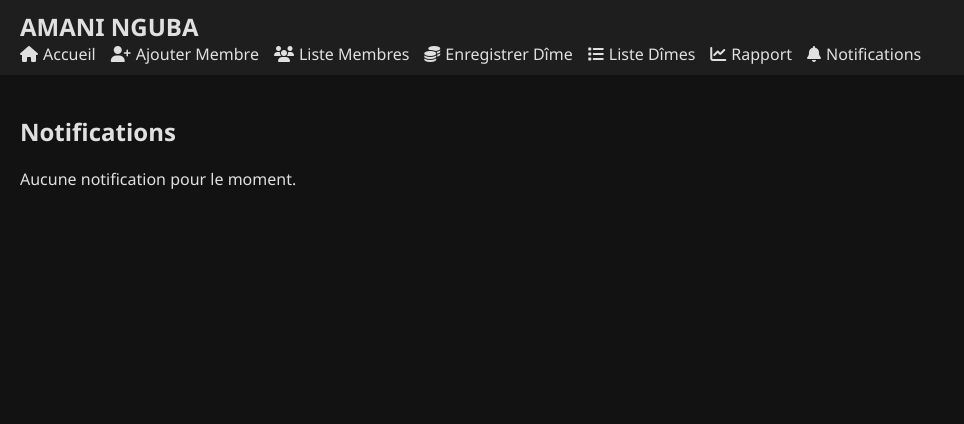
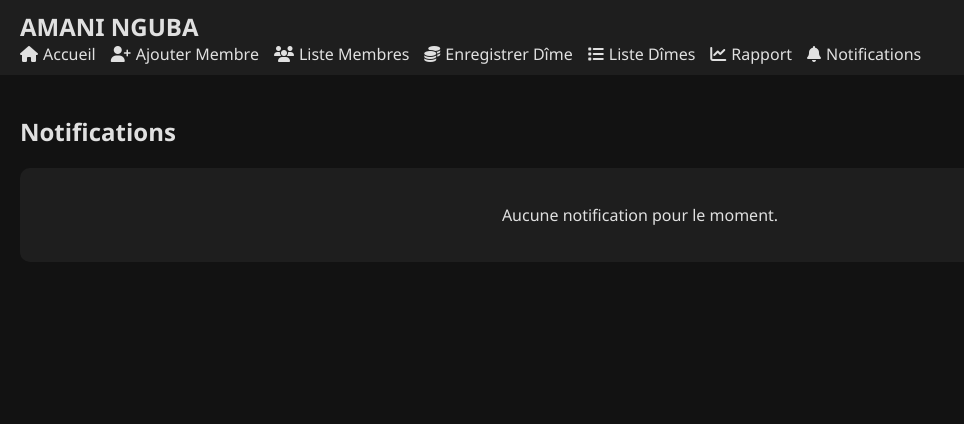
Before and after one commit to Andrebeet1/dimeamaninguba, a Flask app: page /notifications in a window 1280 px wide. Shown: the top 424 px of the page, without its empty margins (0-964 px from the left). Run offline with Flask 3, Linux system fonts and the light colour scheme.

Commit message:
Update notifications.html

```diff
--- a/templates/notifications.html
+++ b/templates/notifications.html
@@ -1,5 +1,17 @@
-{% extends "base.html" %}
+{% extends 'base.html' %}
+{% block title %}Notifications{% endblock %}
 {% block content %}
 <h2>Notifications</h2>
-<p>Aucune notification pour le moment.</p>
+<div class="notifications">
+    <p>Aucune notification pour le moment.</p>
+</div>
+
+<style>
+.notifications {
+    background-color: #1E1E1E;
+    padding: 20px;
+    border-radius: 10px;
+    text-align: center;
+}
+</style>
 {% endblock %}
```
